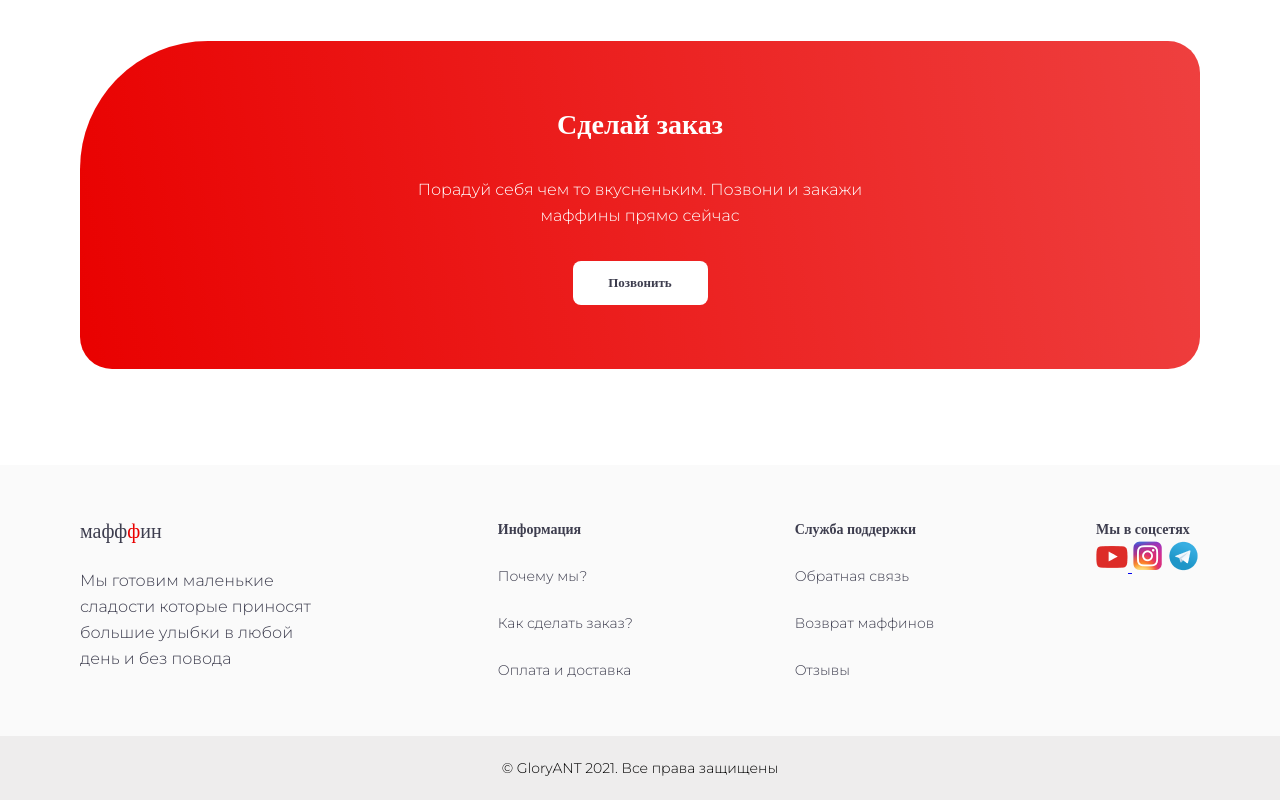
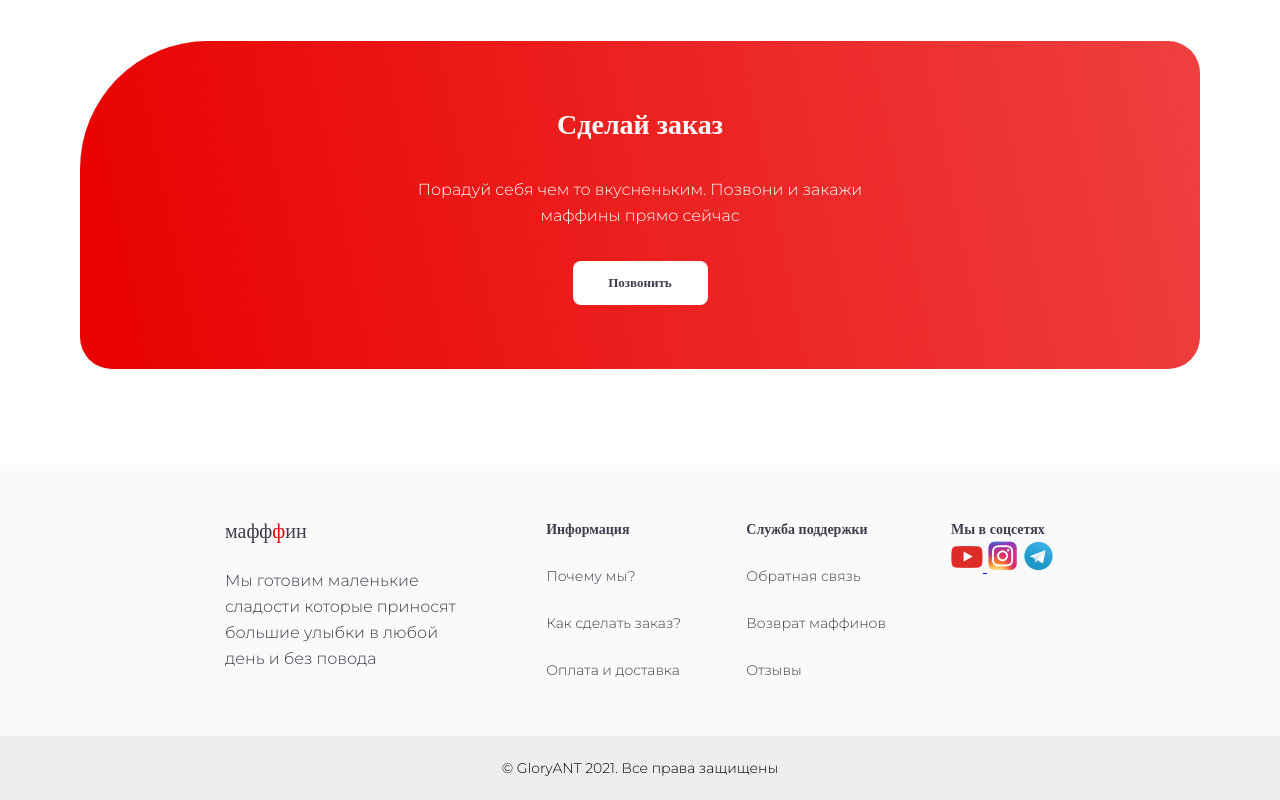
Before and after one commit to Mungums/Mungums.github.io, a plain HTML site: page index.html in a window 1280 px wide. Shown: the part 7031-7831 px from the top of the page. Drawn offline with Linux system fonts and the light colour scheme; a web font is replaced by a local one.

Commit message:
Update style.css

```diff
--- a/css/style.css
+++ b/css/style.css
@@ -698,12 +698,14 @@
 }
 
 .footer {
+  box-sizing: border-box;
   display: flex;
   align-items: center;
   margin-top: 96px;
   width: 100%;
   height: 271px;
   background: rgba(233, 234, 235, 0.25);
+  padding: 64px 225px;
 }
 
 .footer .body_1{
```
